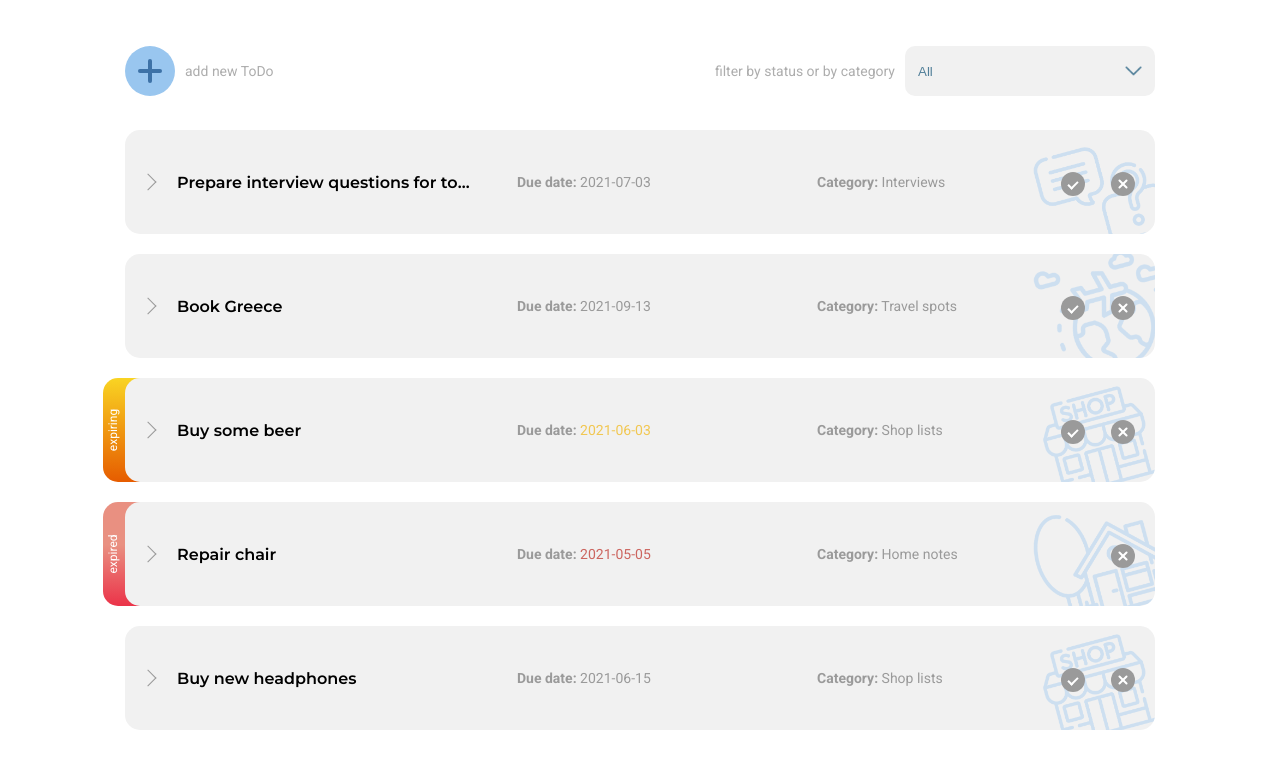
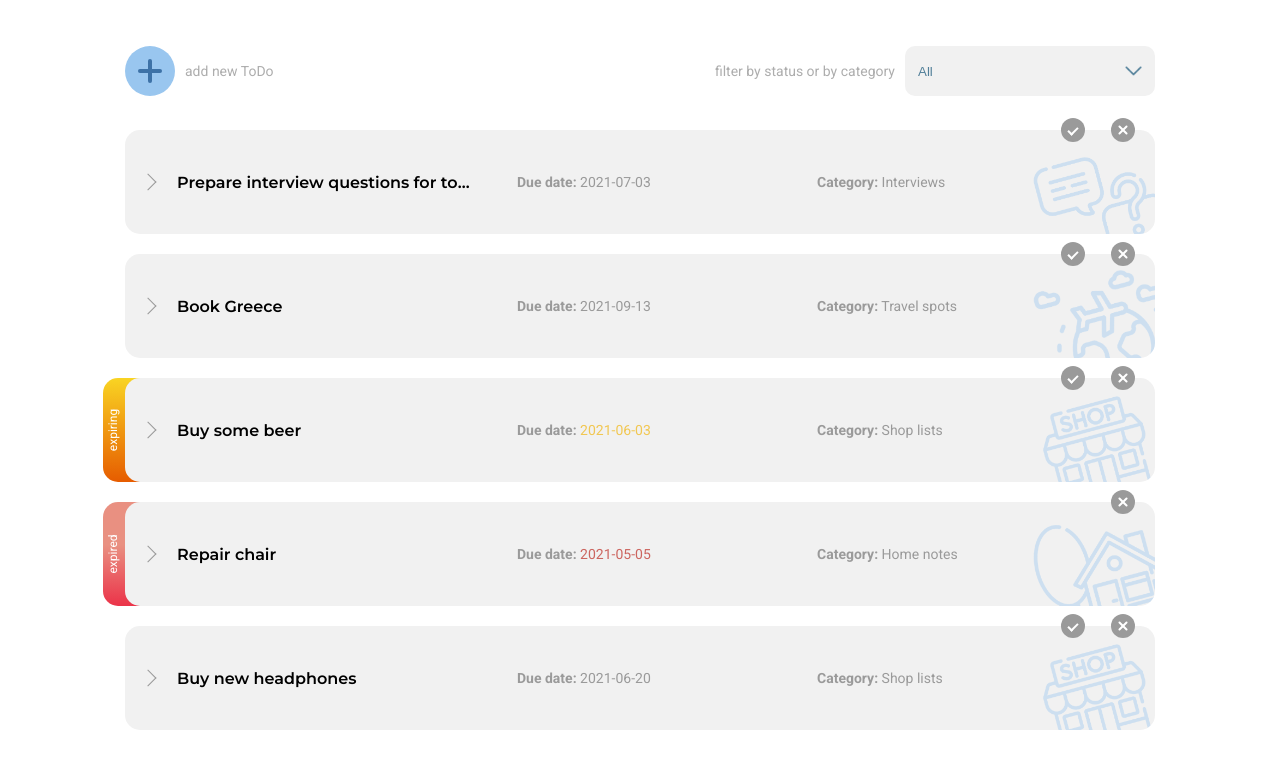
Before and after one commit to nebojsab/todo, a React (Vite) app: page / in a window 1280 px wide. Shown: the part 335-1104 px from the top of the page. Built offline with nearby package versions, Linux system fonts and the light colour scheme.

Commit message:
Update todos json file

```diff
--- a/src/components/Todo.jsx
+++ b/src/components/Todo.jsx
@@ -11,7 +11,7 @@ import houseIco from "../assets/images/todo-house.png";
 const ButtonDelete = styled.div`
     position: absolute;
     right: 20px;
-    top: 42px;
+    top: -12px;
     font-size: var(--p2);
     text-transform: uppercase;
     background: none;
@@ -64,7 +64,7 @@ const ButtonDelete = styled.div`
 const ButtonComplete = styled.div`
     position: absolute;
     right: 70px;
-    top: 42px;
+    top: -12px;
     font-size: var(--p2);
     text-transform: uppercase;
     background: none;
@@ -257,28 +257,28 @@ const TodosItem = styled.div`
         background-image: url(${interviewIco});
         background-repeat: no-repeat;
         background-size: 140px;
-        background-position: right -20px bottom -30px;
+        background-position: right -20px bottom -40px;
     }
 
     &.is-travel-cat {
         background-image: url(${travelIco});
         background-repeat: no-repeat;
         background-size: 140px;
-        background-position: right -20px bottom -30px;
+        background-position: right -20px bottom -50px;
     }
 
     &.is-shop-cat {
         background-image: url(${shopIco});
         background-repeat: no-repeat;
         background-size: 140px;
-        background-position: right -20px bottom -30px;
+        background-position: right -20px bottom -40px;
     }
 
     &.is-home-cat {
         background-image: url(${houseIco});
         background-repeat: no-repeat;
         background-size: 140px;
-        background-position: right -20px bottom -30px;
+        background-position: right -20px bottom -40px;
     }
 
     @media ${device.mobile} {
--- a/src/data/todos.json
+++ b/src/data/todos.json
@@ -46,7 +46,7 @@
         "expiring": false,
         "title": "Buy new headphones",
         "description": "Nostrud excepteur tempor laborum occaecat mollit Lorem anim pariatur in nulla.",
-        "date": "2021-06-15",
+        "date": "2021-06-20",
         "category": "Shop lists"
     }
 ]
```
